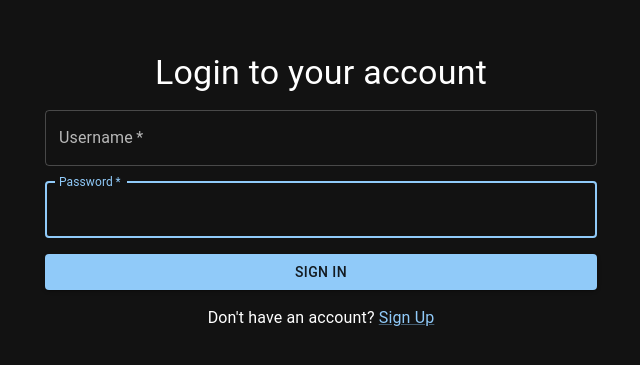
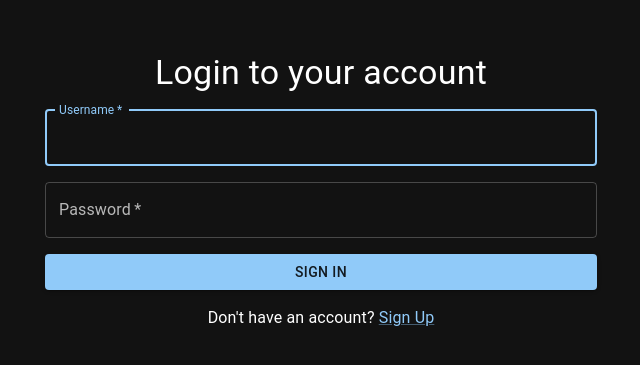
Before and after one commit to DevJonathanMendes/Management-System, a React (Vite) app in the folder apps/frontend/: page /signin in a window 1280 px wide. Shown: the part 209-574 px from the top of the page, without its empty margins (319-959 px from the left). Built offline with nearby package versions, Linux system fonts and the light colour scheme.

Commit message:
add autoFocus option

```diff
--- a/apps/frontend/src/components/forms/InputEmail.tsx
+++ b/apps/frontend/src/components/forms/InputEmail.tsx
@@ -5,12 +5,14 @@ type InputEmailProps = {
   value: string;
   onChange: React.Dispatch<React.SetStateAction<string>>;
   required?: boolean;
+  autoFocus?: boolean;
 };
 
 const InputEmail: React.FC<InputEmailProps> = ({
   value,
   onChange,
   required = true,
+  autoFocus = false,
 }) => {
   return (
     <TextField
@@ -22,7 +24,7 @@ const InputEmail: React.FC<InputEmailProps> = ({
       onChange={(e) => onChange(e.target.value)}
       type="email"
       required={required}
-      autoFocus
+      autoFocus={autoFocus}
       autoComplete="email"
     />
   );
--- a/apps/frontend/src/components/forms/InputName.tsx
+++ b/apps/frontend/src/components/forms/InputName.tsx
@@ -5,12 +5,14 @@ type InputUsernameProps = {
   value: string;
   onChange: React.Dispatch<React.SetStateAction<string>>;
   required?: boolean;
+  autoFocus?: boolean;
 };
 
 const InputName: React.FC<InputUsernameProps> = ({
   value,
   onChange,
   required = false,
+  autoFocus = false,
 }) => {
   return (
     <TextField
@@ -22,7 +24,7 @@ const InputName: React.FC<InputUsernameProps> = ({
       onChange={(e) => onChange(e.target.value)}
       type="text"
       required={required}
-      autoFocus
+      autoFocus={autoFocus}
       autoComplete="current-name"
     />
   );
--- a/apps/frontend/src/components/forms/InputPassword.tsx
+++ b/apps/frontend/src/components/forms/InputPassword.tsx
@@ -5,12 +5,14 @@ type InputPasswordProps = {
   value: string;
   onChange: React.Dispatch<React.SetStateAction<string>>;
   required?: boolean;
+  autoFocus?: boolean;
 };
 
 const InputPassword: React.FC<InputPasswordProps> = ({
   value,
   onChange,
   required = true,
+  autoFocus = false,
 }) => {
   return (
     <TextField
@@ -22,7 +24,7 @@ const InputPassword: React.FC<InputPasswordProps> = ({
       onChange={(e) => onChange(e.target.value)}
       type="password"
       required={required}
-      autoFocus
+      autoFocus={autoFocus}
       autoComplete="current-password"
     />
   );
--- a/apps/frontend/src/components/forms/InputUsername.tsx
+++ b/apps/frontend/src/components/forms/InputUsername.tsx
@@ -5,12 +5,14 @@ type InputUsernameProps = {
   value: string;
   onChange: React.Dispatch<React.SetStateAction<string>>;
   required?: boolean;
+  autoFocus?: boolean;
 };
 
 const InputUsername: React.FC<InputUsernameProps> = ({
   value,
   onChange,
   required = true,
+  autoFocus = false,
 }) => {
   return (
     <TextField
@@ -22,7 +24,7 @@ const InputUsername: React.FC<InputUsernameProps> = ({
       onChange={(e) => onChange(e.target.value)}
       type="text"
       required={required}
-      autoFocus
+      autoFocus={autoFocus}
       autoComplete="current-username"
     />
   );
--- a/apps/frontend/src/pages/SignIn.tsx
+++ b/apps/frontend/src/pages/SignIn.tsx
@@ -27,7 +27,7 @@ export const SignInPage: React.FC = () => {
       <Typography component="h1" variant="h4">
         {"Login to your account"}
       </Typography>
-      <InputUsername value={username} onChange={setUsername} />
+      <InputUsername value={username} onChange={setUsername} autoFocus={true} />
       <InputPassword value={password} onChange={setPassword} />
       <Button type="submit" variant="contained">
         {"Sign In"}
--- a/apps/frontend/src/pages/SignUp.tsx
+++ b/apps/frontend/src/pages/SignUp.tsx
@@ -52,7 +52,7 @@ export const SignUpPage = () => {
       <Typography component="h1" variant="h4">
         {"Create your account"}
       </Typography>
-      <InputName value={name} onChange={setName} />
+      <InputName value={name} onChange={setName} autoFocus={true} />
       <InputUsername value={username} onChange={setUsername} />
       <InputEmail value={email} onChange={setEmail} />
       <InputPassword value={password} onChange={setPassword} />
```
